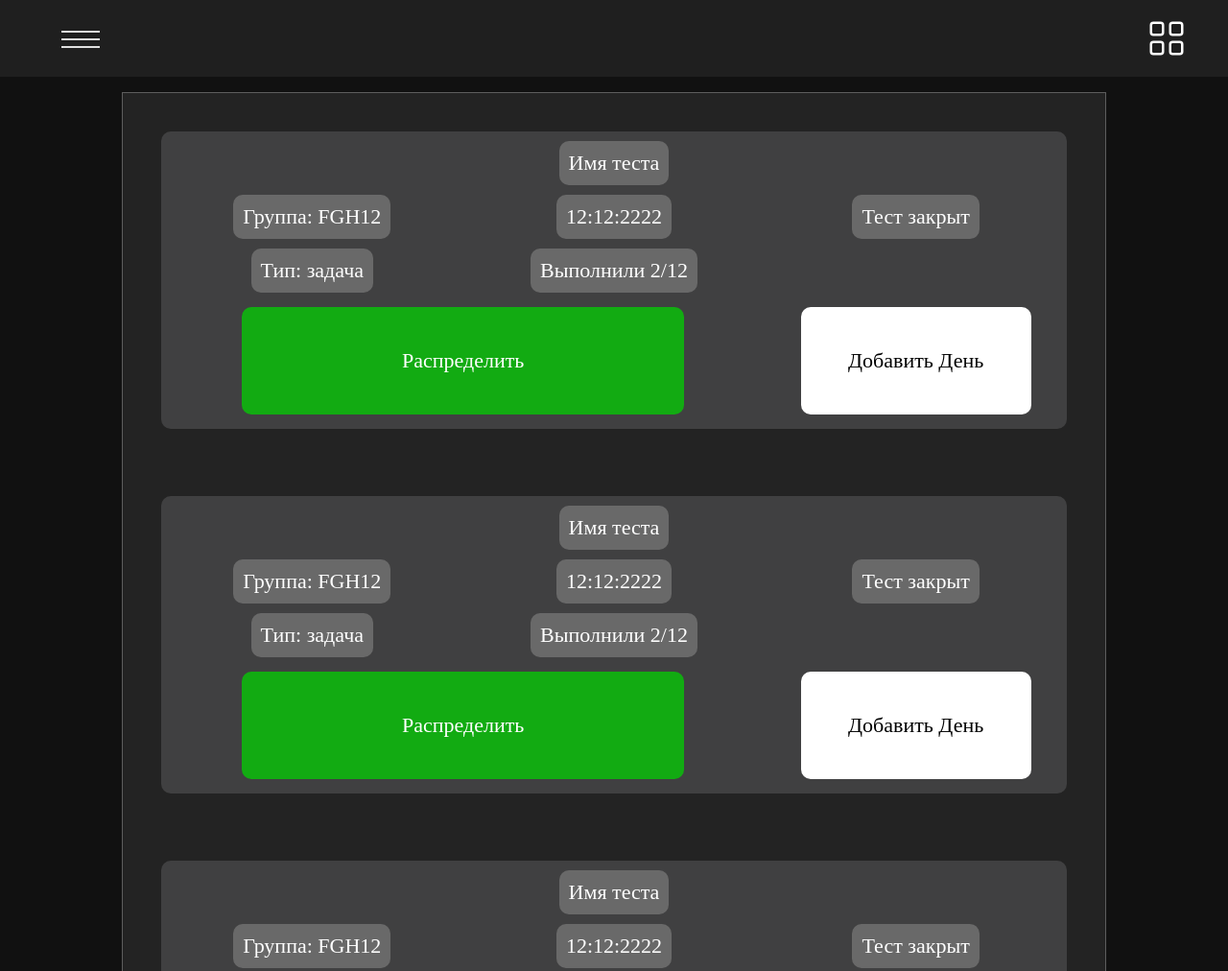
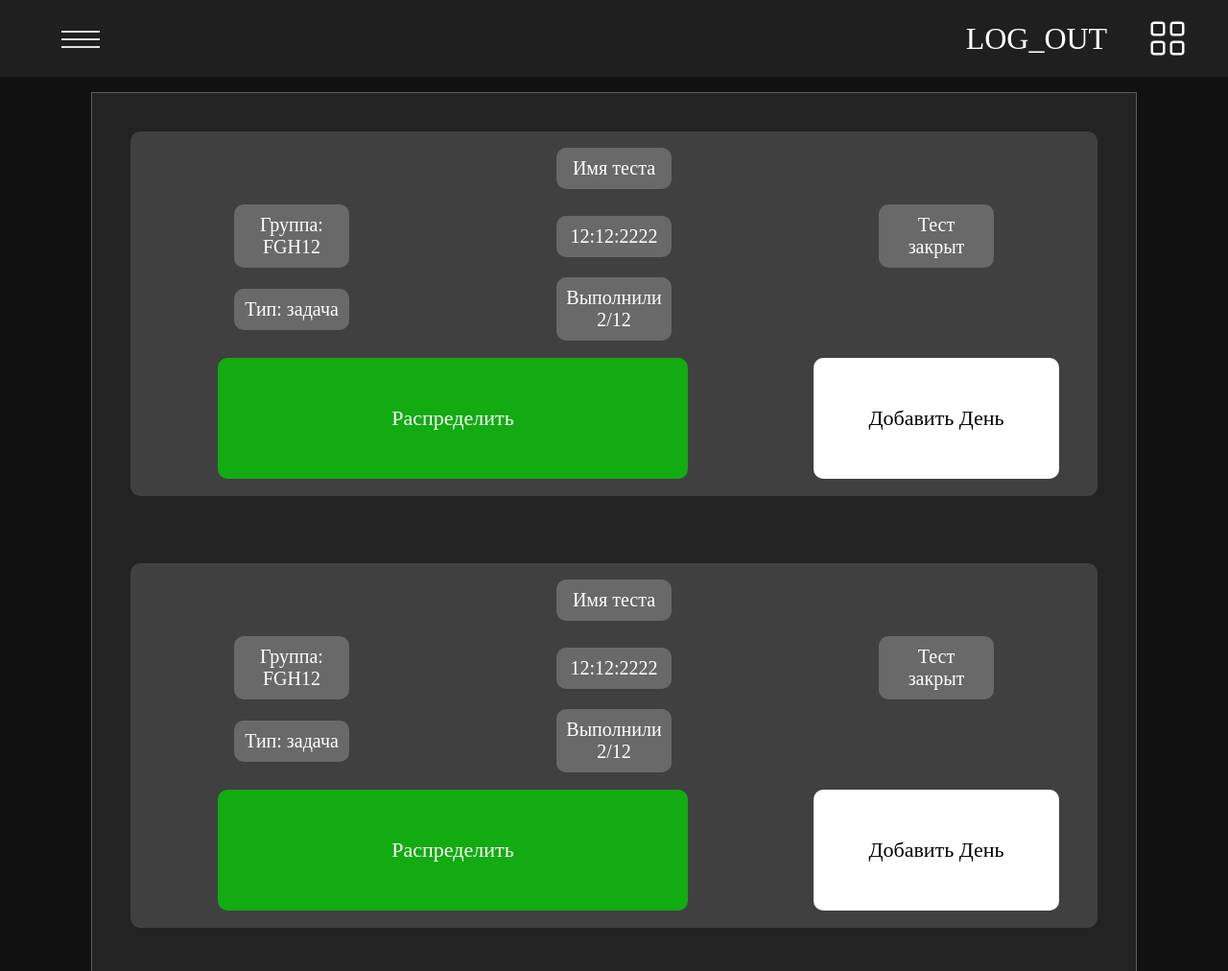
Before and after one commit to I-Bio/STest, a plain HTML site: page index.html in a window 1280 px wide. Shown: the top 1012 px of the page at 96% size. Drawn offline with Linux system fonts and the light colour scheme.

Commit message:
Add files via upload

```diff
--- a/index.html
+++ b/index.html
@@ -2,13 +2,18 @@
 <html lang="ru">
 <head>
     <meta charset="UTF-8">
+    <!--<meta name="viewport" content="width-device-width, user-scalable=yes, initial-scale=1.0, maximum-scale=1.0"> !-->
     <title>Test</title>
     <link rel="stylesheet" href="main.css">
 </head>
 <body>
     <header>
         <div class="upper-header">
-            <div class="header-grid">
+            <div class="log_out hdr-flex-center">
+                <a class="lg-lnk" href="#">LOG_OUT</a>
+            </div>
+            <div class="profile hdr-flex-center">
+                <a class="pr-link" href="#"></a>
                 <svg class="bi me-2" width="40" height="40" fill="#ffffff">
                     <use xlink:href="bootstrap-icons.svg#grid"></use>
                 </svg>
@@ -37,7 +42,6 @@
                     <svg class="bi me-2" width="16" height="16" fill="#ffffff">
                         <use xlink:href="bootstrap-icons.svg#grid"></use>
                     </svg>Распределить студентов</a></li>
-                <li class="log_out"><a class="menu__item" href="#">LOG_OUT</a></li>
             </ul>
             </div>
         </div>
--- a/main.css
+++ b/main.css
@@ -7,7 +7,7 @@ body{
 
 main{
     margin-top: 12vh;
-    width: 80vw;
+    width: 85vw;
     height: auto;
     background-color: #232323;
     border: 1.5px solid #5d5d5d;
@@ -33,11 +33,26 @@ header{
     grid-template-columns: repeat(10, 1fr);
 }
 
-.header-grid{
-    grid-column: 10;
+.hdr-flex-center{
     display: flex;
     align-items: center;
     justify-content: center;
+}
+
+.profile{
+    grid-column: 10;
+}
+
+.log_out{
+    grid-column: 9;
+}
+
+.lg-lnk{
+    text-align: center;
+    text-decoration: none;
+    font-size: 32px;
+    background-color: #1f1f1f;
+    color: white;
 }
 
 .main_container{
@@ -71,7 +86,9 @@ header{
 .bckgrDmGr{
     background-color: dimgray;
     border-radius: 10px;
-    width: auto;
+    font-size: 20px;
+    width: 100px;
+    text-align: center;
 }
 .test-name{
     grid-row: 1;
@@ -181,13 +198,13 @@ header{
 .menu__box {
     display: grid;
     grid-template-columns: 1fr;
-    grid-template-rows: repeat(8, 10vh);
+    grid-template-rows: repeat(10, 10vh);
     align-items: center;
     position: fixed;
     top: 0;
     left: -100%;
-    width: 35vw;
-    height: auto;
+    width: auto;
+    height: 100vh;
     margin: 0;
     padding-top: 80px;
     padding-left: 0;
@@ -195,7 +212,6 @@ header{
     background-color: #404041;
     transition-duration: .25s;
     color: #ffffff;
-    border-radius: 30px;
     border-right: 2px solid #676565;
 }
 .menu__item {
@@ -213,13 +229,6 @@ header{
     color: #ffffff;
 }
 
-.log_out{
-    grid-row: 8;
-    height: 100%;
-    text-align: center;
-    border-radius: 30px;
-    background-color: #1f1f1f;
-}
 .hamburger-menu{
     display: flex;
     align-items: center;
```
